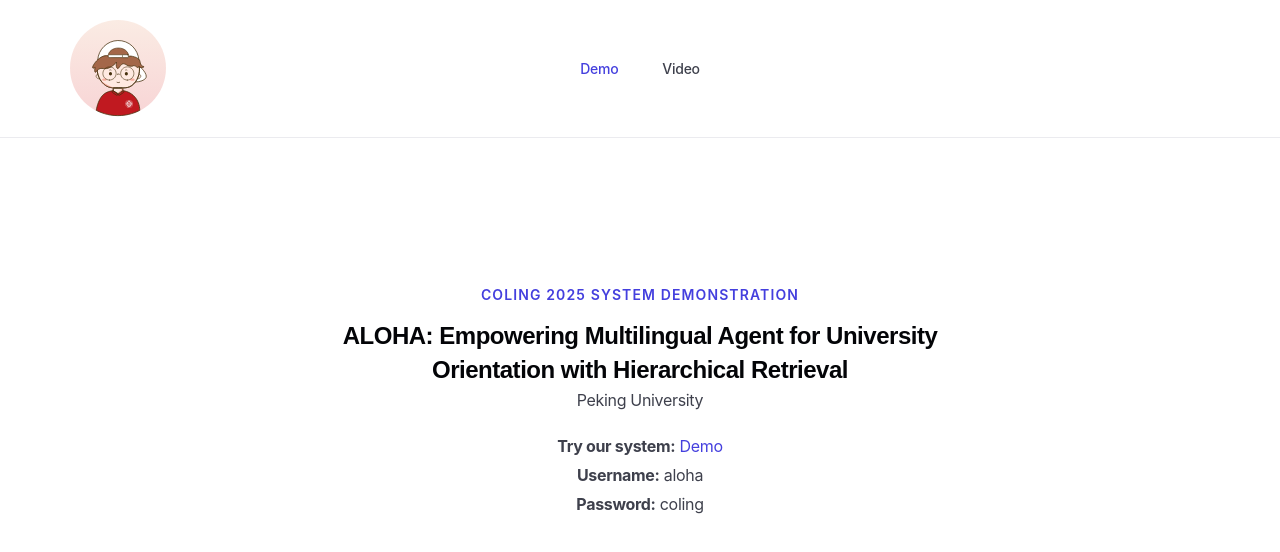
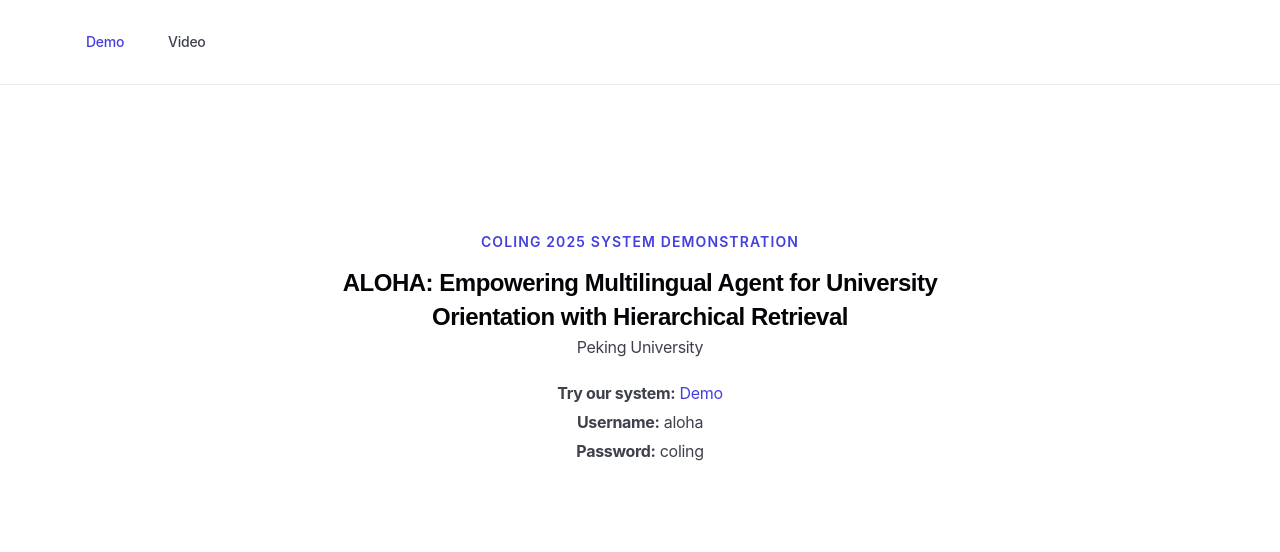
Before and after one commit to aloha-demo/aloha-demo.github.io, a plain HTML site: page index.html in a window 1280 px wide. Drawn offline with Linux system fonts and the light colour scheme; a script that the page names is missing.

Commit message:
Update index.html

```diff
--- a/index.html
+++ b/index.html
@@ -51,9 +51,9 @@
     <div data-collapse="medium" data-animation="default" data-duration="400" data-easing="ease" data-easing2="ease"
         role="banner" class="navbar w-nav">
         <div class="container-navigation">
-            <div class="navigation-left"><a href="http://162.105.209.193/" aria-current="page" class="brand w-nav-brand w--current"><img
+            <!--<div class="navigation-left"><a href="http://162.105.209.193/" aria-current="page" class="brand w-nav-brand w--current"><img
                         src="ef69fb96.svg"
-                        loading="lazy" alt="" class="logo" /></a></div>
+                        loading="lazy" alt="" class="logo" /></a></div>-->
             <div class="navigation-middle">
                 <nav role="navigation" class="nav-menu w-nav-menu">
                     <a href="/" aria-current="page" class="nav-link w-nav-link w--current">Demo</a>
```
